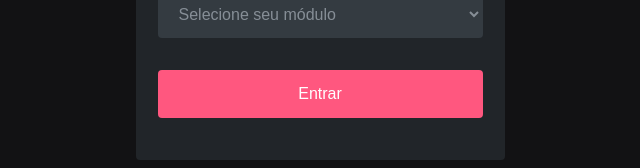
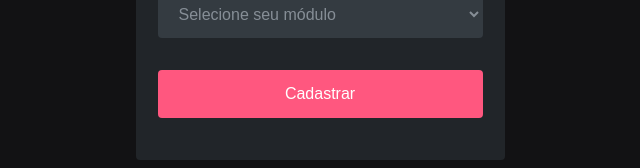
Before and after one commit to Kenzie-Academy-Brasil-Developers/react-entrega-kenzie-hub-pedrohfbarbosa, a React (Create React App) app: page /register in a window 1280 px wide. Shown: the part 929-1097 px from the top of the page, without its empty margins (320-960 px from the left). Built offline with nearby package versions, Linux system fonts and the light colour scheme.

Commit message:
fix: form error messages

```diff
--- a/src/pages/RegisterPage/FormRegister/index.jsx
+++ b/src/pages/RegisterPage/FormRegister/index.jsx
@@ -141,7 +141,7 @@ export const FormRegister = ({ setIsLoading }) => {
       </InputWrapper>
 
       <Button type="submit" btnType="primary">
-        Entrar
+        Cadastrar
       </Button>
     </Form>
   );
--- a/src/pages/RegisterPage/FormRegister/schema.js
+++ b/src/pages/RegisterPage/FormRegister/schema.js
@@ -16,5 +16,5 @@ export const schemaRegister = yup.object().shape({
     .oneOf([yup.ref("password"), null], "Senhas devem ser iguais"),
   bio: yup.string().required("Bio obrigatório"),
   contact: yup.string().required("Contato obrigatório"),
-  course_module: yup.string().required("Selecionar módulo obrigatório"),
+  course_module: yup.string().required("Selecione seu módulo"),
 });
```
